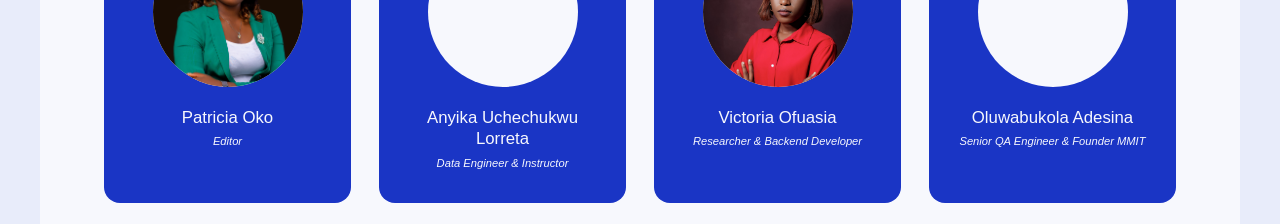
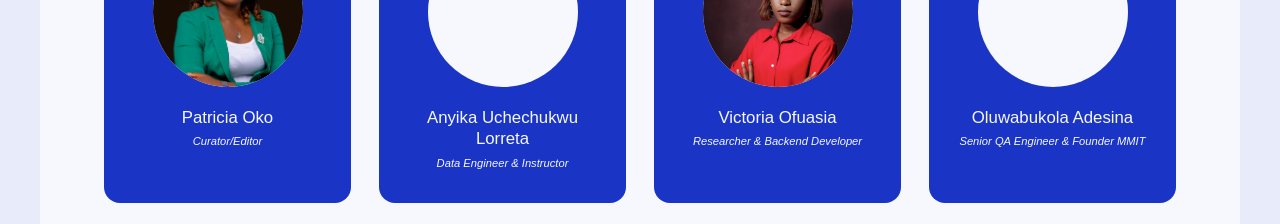
Before and after one commit to SamIfesi/Women-Techmakers, a React (Vite) app: page / in a window 1280 px wide. Shown: the part 3080-3304 px from the top of the page. Built offline with nearby package versions, Linux system fonts and the light colour scheme; a web font is replaced by a local one.

Commit message:
Clarifies contributor role description
Updates role to reflect both curation and editorial duties,
improving accuracy of contributor information.

```diff
--- a/src/components/Data/Data.js
+++ b/src/components/Data/Data.js
@@ -59,7 +59,7 @@ export const contributorsData = {
   contributors: [
     {
       name: 'Patricia Oko',
-      role: 'Editor',
+      role: 'Curator/Editor',
       image: '/assets/img/contributors/Patricia-Oko.png',
     },
     {
```
